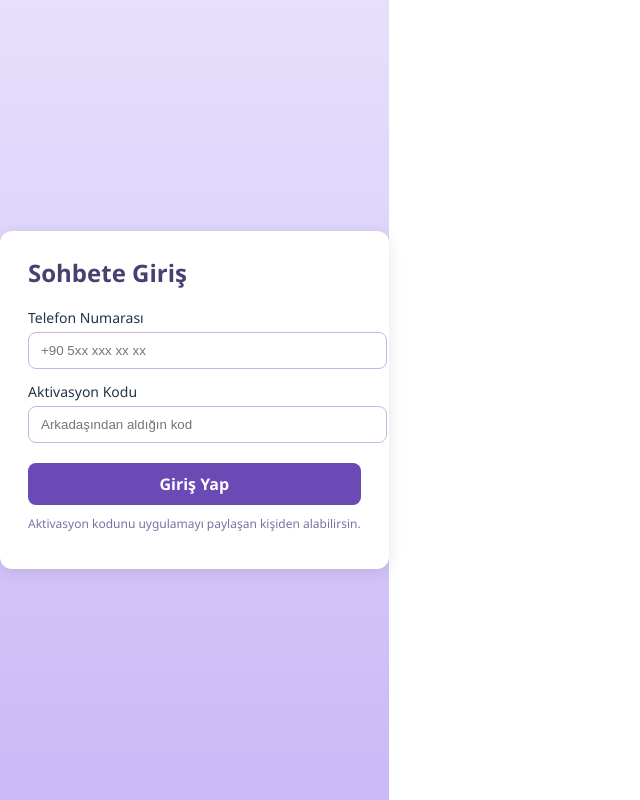
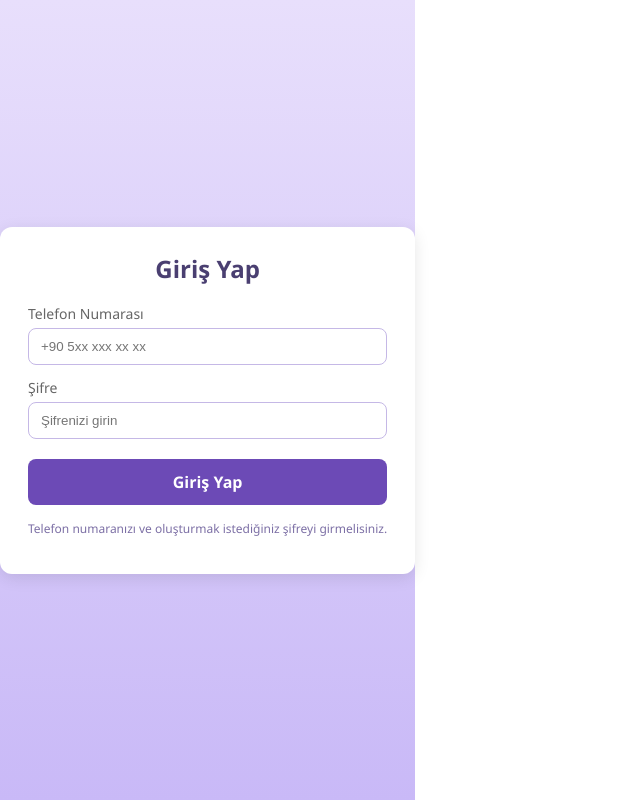
Before and after one commit to yigitkagankartal/Realtime-chat, a React (Vite) app in the folder realtime-chat-frontend/: page / in a window 1280 px wide. Shown: the whole page, without its empty margins (0-640 px from the left). Built offline with nearby package versions, Linux system fonts and the light colour scheme.

Commit message:
UI Update: Login form updated to password style

```diff
--- a/realtime-chat-frontend/src/components/LoginForm.tsx
+++ b/realtime-chat-frontend/src/components/LoginForm.tsx
@@ -9,7 +9,7 @@ interface LoginFormProps {
 
 const LoginForm: React.FC<LoginFormProps> = ({ onLogin }) => {
   const [phoneNumber, setPhoneNumber] = useState("");
-  const [activationCode, setActivationCode] = useState("");
+  const [password, setPassword] = useState(""); // Değişken adı password oldu
   const [loading, setLoading] = useState(false);
   const [error, setError] = useState<string | null>(null);
 
@@ -18,18 +18,19 @@ const LoginForm: React.FC<LoginFormProps> = ({ onLogin }) => {
     setError(null);
 
     const trimmedPhone = phoneNumber.trim();
-    const trimmedCode = activationCode.trim();
+    const trimmedPassword = password.trim();
 
-    if (!trimmedPhone || !trimmedCode) {
-      setError("Telefon numarası ve aktivasyon kodu zorunlu.");
+    if (!trimmedPhone || !trimmedPassword) {
+      setError("Telefon numarası ve şifre zorunlu.");
       return;
     }
 
     setLoading(true);
     try {
+      // Backend hala "activationCode" beklediği için şifreyi o isimle gönderiyoruz
       const payload: ActivationLoginRequest = {
         phoneNumber: trimmedPhone,
-        activationCode: trimmedCode,
+        activationCode: trimmedPassword,
       };
 
       const me = await loginWithActivation(payload);
@@ -39,7 +40,7 @@ const LoginForm: React.FC<LoginFormProps> = ({ onLogin }) => {
       if (err.response?.data?.message) {
         setError(err.response.data.message);
       } else {
-        setError("Giriş başarısız. Telefon veya kodu kontrol et.");
+        setError("Giriş başarısız. Telefon veya şifreyi kontrol et.");
       }
     } finally {
       setLoading(false);
@@ -67,11 +68,12 @@ const LoginForm: React.FC<LoginFormProps> = ({ onLogin }) => {
           minWidth: 320,
         }}
       >
-        <h2 style={{ marginTop: 0, marginBottom: 16, color: "#4A3F71" }}>
-          Sohbete Giriş
+        <h2 style={{ marginTop: 0, marginBottom: 16, color: "#4A3F71", textAlign: "center" }}>
+          Giriş Yap
         </h2>
 
-        <label style={{ display: "block", fontSize: 14, marginBottom: 4 }}>
+        {/* Telefon Alanı */}
+        <label style={{ display: "block", fontSize: 14, marginBottom: 4, color: "#666" }}>
           Telefon Numarası
         </label>
         <input
@@ -86,17 +88,19 @@ const LoginForm: React.FC<LoginFormProps> = ({ onLogin }) => {
             borderRadius: 8,
             border: "1px solid #C5B8E6",
             outline: "none",
+            boxSizing: "border-box" // Input taşmasını engeller
           }}
         />
 
-        <label style={{ display: "block", fontSize: 14, marginBottom: 4 }}>
-          Aktivasyon Kodu
+        {/* Şifre Alanı */}
+        <label style={{ display: "block", fontSize: 14, marginBottom: 4, color: "#666" }}>
+          Şifre
         </label>
         <input
-          type="text"
-          placeholder="Arkadaşından aldığın kod"
-          value={activationCode}
-          onChange={(e) => setActivationCode(e.target.value)}
+          type="password"  // Gizli karakter
+          placeholder="Şifrenizi girin"
+          value={password}
+          onChange={(e) => setPassword(e.target.value)}
           style={{
             width: "100%",
             padding: "10px 12px",
@@ -104,6 +108,7 @@ const LoginForm: React.FC<LoginFormProps> = ({ onLogin }) => {
             borderRadius: 8,
             border: "1px solid #C5B8E6",
             outline: "none",
+            boxSizing: "border-box"
           }}
         />
 
@@ -114,6 +119,7 @@ const LoginForm: React.FC<LoginFormProps> = ({ onLogin }) => {
               marginBottom: 8,
               fontSize: 13,
               color: "#B00020",
+              textAlign: "center"
             }}
           >
             {error}
@@ -125,7 +131,7 @@ const LoginForm: React.FC<LoginFormProps> = ({ onLogin }) => {
           disabled={loading}
           style={{
             width: "100%",
-            padding: "10px 0",
+            padding: "12px 0",
             marginTop: 8,
             borderRadius: 8,
             border: "none",
@@ -134,6 +140,7 @@ const LoginForm: React.FC<LoginFormProps> = ({ onLogin }) => {
             fontWeight: 600,
             cursor: loading ? "default" : "pointer",
             opacity: loading ? 0.7 : 1,
+            transition: "background 0.3s"
           }}
         >
           {loading ? "Giriş yapılıyor..." : "Giriş Yap"}
@@ -141,12 +148,13 @@ const LoginForm: React.FC<LoginFormProps> = ({ onLogin }) => {
 
         <p
           style={{
-            marginTop: 10,
+            marginTop: 15,
             fontSize: 12,
             color: "#7C6FA5",
+            textAlign: "center"
           }}
         >
-          Aktivasyon kodunu uygulamayı paylaşan kişiden alabilirsin.
+          Telefon numaranızı ve oluşturmak istediğiniz şifreyi girmelisiniz.
         </p>
       </form>
     </div>
```
